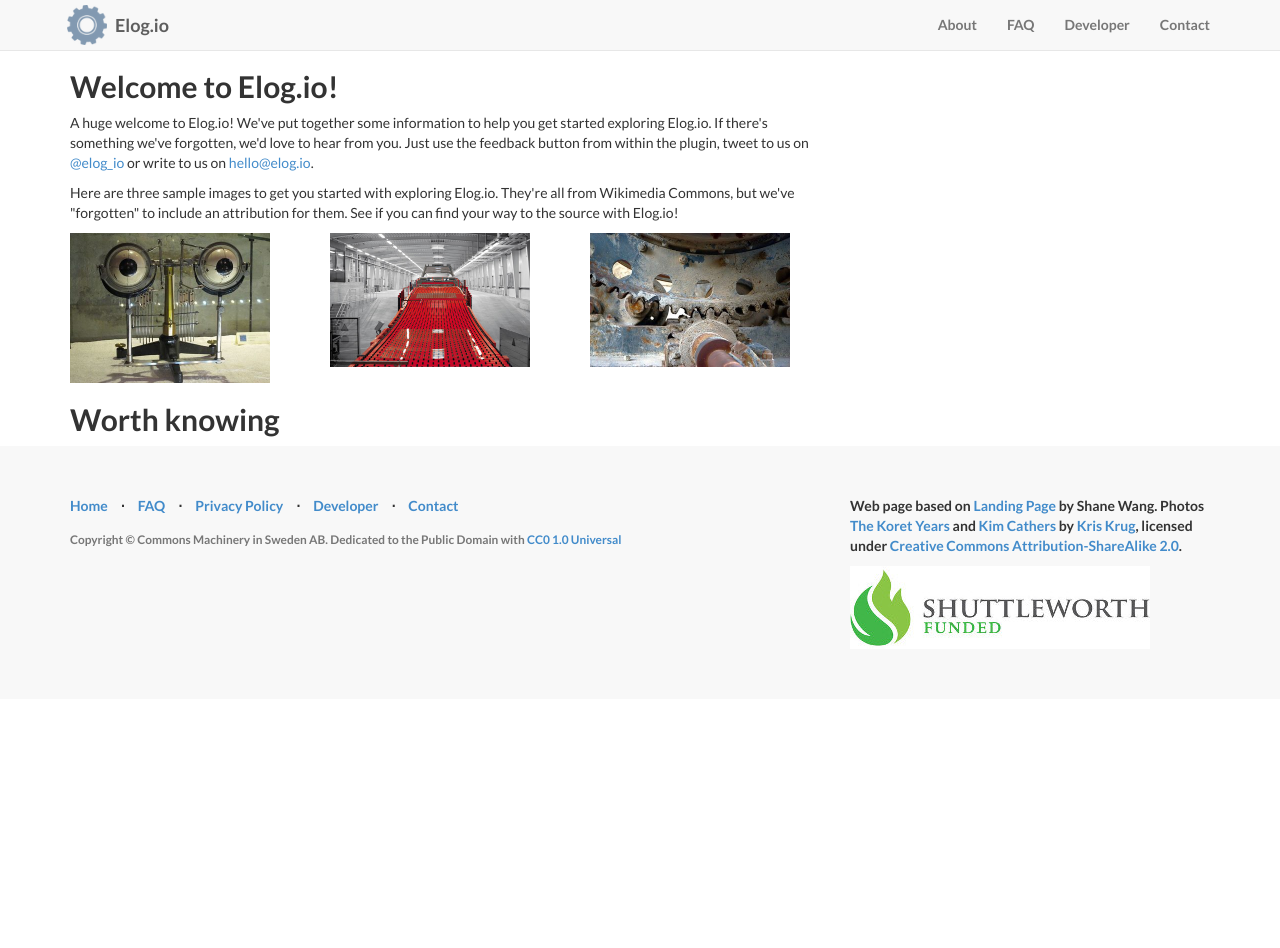
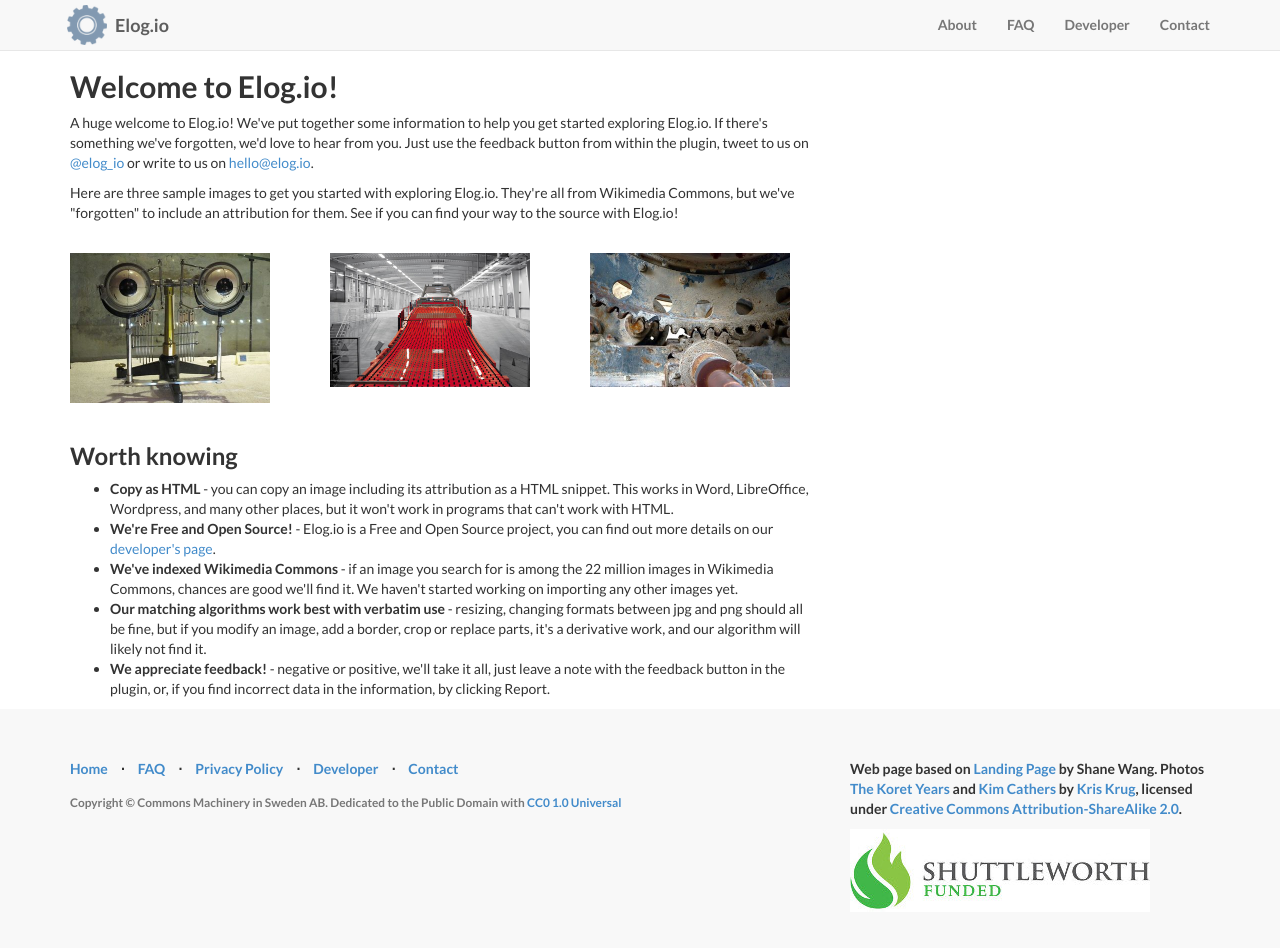
Before and after one commit to commonsmachinery/elogio, a Jekyll site: the page built from welcome.html, in a window 1280 px wide and 962 px high. Shown: the top 948 px of the window. Built offline with Jekyll 4.4.1, drawn with Linux system fonts in a browser that asks for light colours; nearby versions of some CDN libraries; library files that are not in the unit come from our copies.

Commit message:
Added information worth knowing.

```diff
--- a/welcome.html
+++ b/welcome.html
@@ -20,6 +20,7 @@
  attribution for them. See if you can find your way to the source with
  Elog.io!
 </p>
+<br />
 <div class="row">
   <div class="col-md-4">
     <img src="../img/samples/planetarium.jpg" width="200" />
@@ -31,9 +32,15 @@
     <img src="../img/samples/abandoned.jpg" width="200" />
   </div>
 </div>
-
-<h2>Worth knowing</h2>
+<br />
+<h3>Worth knowing</h3>
 <p>
-
+<ul>
+  <li><strong>Copy as HTML</strong> - you can copy an image including its attribution as a HTML snippet. This works in Word, LibreOffice, Wordpress, and many other places, but it won't work in programs that can't work with HTML.</li>
+  <li><strong>We're Free and Open Source!</strong> - Elog.io is a Free and Open Source project, you can find out more details on our <a href="/dev/">developer's page</a>.</li>
+  <li><strong>We've indexed Wikimedia Commons</strong> - if an image you search for is among the 22 million images in Wikimedia Commons, chances are good we'll find it. We haven't started working on importing any other images yet.</li>
+  <li><strong>Our matching algorithms work best with verbatim use</strong> - resizing, changing formats between jpg and png should all be fine, but if you modify an image, add a border, crop or replace parts, it's a derivative work, and our algorithm will likely not find it.</li>
+   <li><strong>We appreciate feedback!</strong> - negative or positive, we'll take it all, just leave a note with the feedback button in the plugin, or, if you find incorrect data in the information, by clicking Report.</li>
+</ul>
 </p>
 </div>
```
